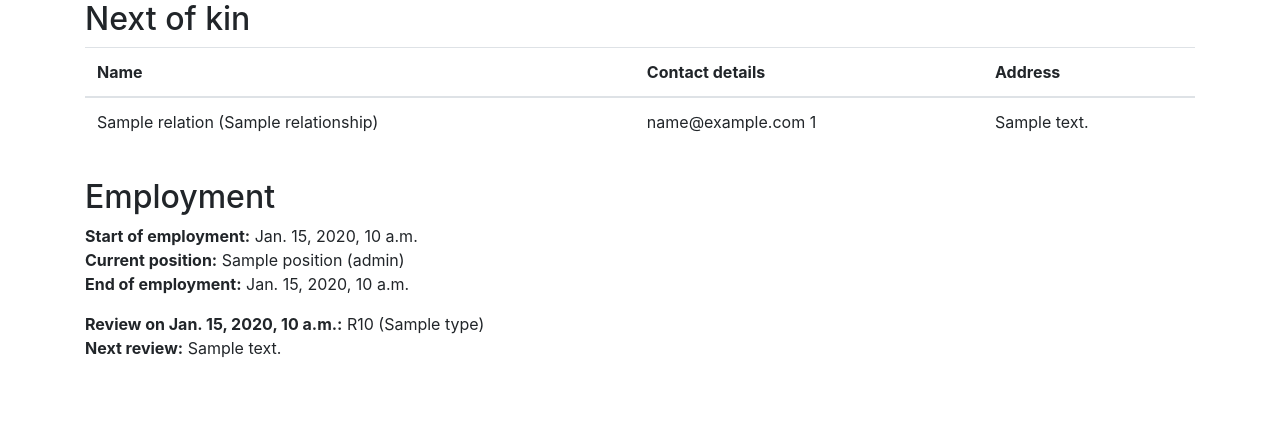
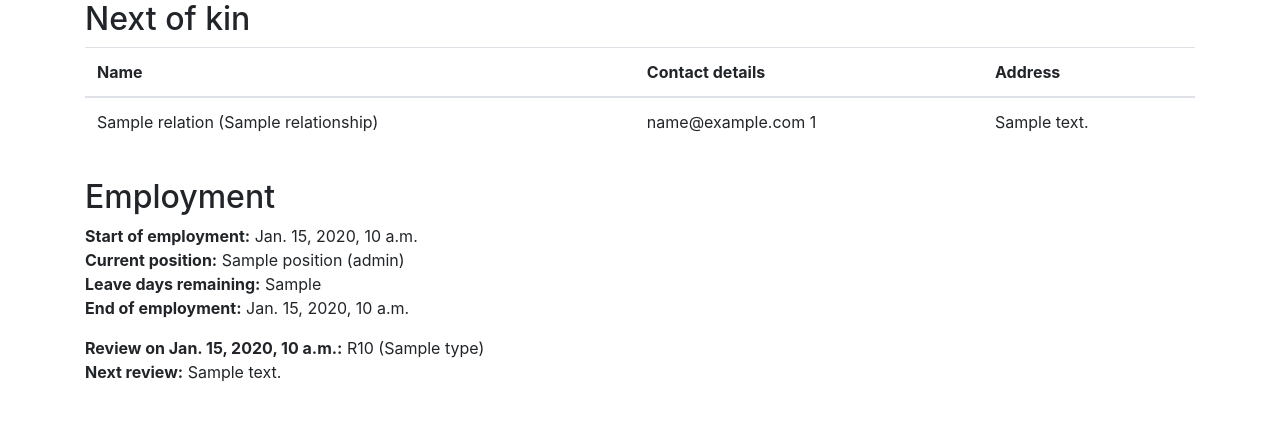
Before and after one commit to friedelwolff/tangent, a Django app: template employees/templates/myprofile.html in a window 1280 px wide. Shown: the part 358-779 px from the top of the page. Run offline with Django 3.2, Linux system fonts and the light colour scheme; the template is opened without the code that fills it: most values are stand-ins (such as "Sample title", 1, 10 or a date in 2020); some libraries are stand-ins or nearby versions.

Commit message:
Show days leave on myprofile

```diff
--- a/employees/templates/myprofile.html
+++ b/employees/templates/myprofile.html
@@ -52,6 +52,7 @@
 <h2>Employment</h2>
 <p><b>Start of employment:</b> {{ profile.start_date}}<br>
    <b>Current position:</b> {{ profile.position.name }} ({{ profile.position.level }})<br>
+   <b>Leave days remaining:</b> {{ profile.leave_remaining }}<br>
    <b>End of employment:</b> {{ profile.end_date|default_if_none:"" }}</p>
 
 {% if profile.employee_review %}
```
Also changed, not shown: employees/tests/tests.py (+1 -0 lines).
